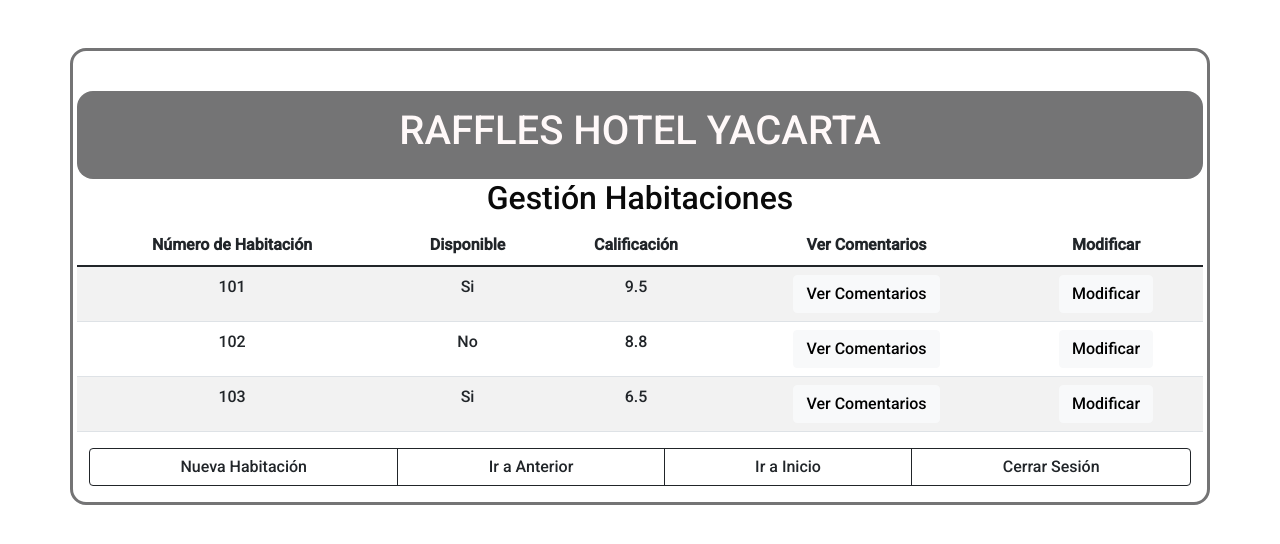
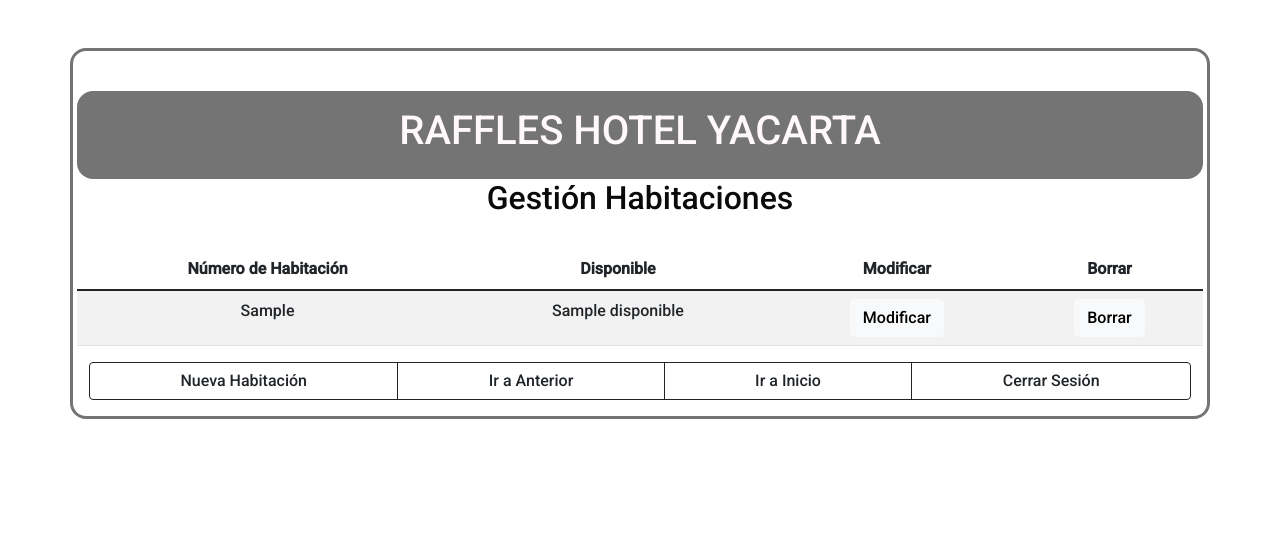
Before and after one commit to jvalu90/AppWebC_3_V2, a Flask app: template templates/0-1-1-4-gestion_habitaciones.html in a window 1280 px wide. Shown: the top 544 px of the page. Run offline with Flask 2, Linux system fonts and the light colour scheme; the template is opened without the code that fills it: most values are stand-ins (such as "Sample title", 1, 10 or a date in 2020).

Commit message:
Actualizacion final del CRUD de habitaciones

```diff
--- a/templates/0-1-1-4-gestion_habitaciones.html
+++ b/templates/0-1-1-4-gestion_habitaciones.html
@@ -7,7 +7,7 @@
     <meta name='viewport' content='width=device-width, initial-scale=1'>
     <!-- Bootstrap CSS -->
     <link href="https://cdn.jsdelivr.net/npm/bootstrap@5.1.1/dist/css/bootstrap.min.css" rel="stylesheet" integrity="sha384-F3w7mX95PdgyTmZZMECAngseQB83DfGTowi0iMjiWaeVhAn4FJkqJByhZMI3AhiU" crossorigin="anonymous">
-    <link rel='stylesheet' type='text/css' media='screen' href='../static/estilos/estilos.css'>
+    <link rel='stylesheet' type='text/css' media='screen' href=" {{ url_for('static',filename='estilos/estilos.css') }}">
     <script src='../static/scripts/scripts.js'></script>
 </head>
 <body>
@@ -21,6 +21,9 @@
       <div class="row">
         <h2 class="text-center">Gestión Habitaciones</h2>
       </div>
+      <div class="row">
+        <br>
+      </div>
 
       <div class="row">
         <table class="table table-striped text-center">
@@ -28,46 +31,35 @@
             <tr>
               <th scope="col">Número de Habitación</th>
               <th scope="col">Disponible</th>
-              <th scope="col">Calificación</th>
-              <th scope="col">Ver Comentarios</th>
+              <!--<th scope="col">Calificación</th>-->
+              <!--<th scope="col">Ver Comentarios</th>-->
               <th scope="col">Modificar</th>
+              <th scope="col">Borrar</th>
             </tr>
           </thead>
 
           <tbody>
-            <tr>
-              <td>101</td>
-              <td>Si</td>
-              <td>9.5</td>
-               <!-- <td><a class="btn btn-light" href="0-1-1-4-2-modificar_habitacion.html" role="button">Ver Comentarios</a></td>-->
-              <td><a class="btn btn-light" href="{{url_for('consulta_comentarios_habitacion_usuario_SA')}}" role="button">Ver Comentarios</a></td>
-               <!--<td><a class="btn btn-light" href="0-1-1-4-3-consulta_comentarios_habitacion_usuario.html" role="button">Modificar</a></td> -->
-              <td><a class="btn btn-light" href="{{url_for('modificar_habitacion')}}"role="button">Modificar</a></td>
-            </tr>
-
-            <tr>
-              <td>102</td>
-              <td>No</td>
-              <td>8.8</td>
-               <!-- <td><a class="btn btn-light" href="0-1-1-4-2-modificar_habitacion.html" role="button">Ver Comentarios</a></td>-->
-               <td><a class="btn btn-light" href="{{url_for('consulta_comentarios_habitacion_usuario_SA')}}" role="button">Ver Comentarios</a></td>
-               <!--<td><a class="btn btn-light" href="0-1-1-4-3-consulta_comentarios_habitacion_usuario.html" role="button">Modificar</a></td> -->
-              <td><a class="btn btn-light" href="{{url_for('modificar_habitacion')}}" role="button">Modificar</a></td>
-            </tr>
-
-            <tr>
-              <td>103</td>
-              <td>Si</td>
-              <td>6.5</td>
-               <!-- <td><a class="btn btn-light" href="0-1-1-4-2-modificar_habitacion.html" role="button">Ver Comentarios</a></td>-->
-               <td><a class="btn btn-light" href="{{url_for('consulta_comentarios_habitacion_usuario_SA')}}" role="button">Ver Comentarios</a></td>
-               <!--<td><a class="btn btn-light" href="0-1-1-4-3-consulta_comentarios_habitacion_usuario.html" role="button">Modificar</a></td> -->
-              <td><a class="btn btn-light" href="{{url_for('modificar_habitacion')}}"role="button">Modificar</a></td>
-            </tr>
-
+            <!--<tr>-->
+              <!--<td>101</td>-->
+              <!--<td>Si</td>-->
+              <!--<td>9.5</td>-->
+              <!-- <td><a class="btn btn-light" href="0-1-2-3-3-consulta_comentarios_habitacion_usuario.html" role="button">Ver Comentarios</a></td> -->
+              <!--<td><a class="btn btn-light" href="{{url_for('consulta_comentarios_habitacion_usuario_admin')}}" role="button">Ver Comentarios</a></td>-->
+              <!-- <td><a class="btn btn-light" href="0-1-2-3-2-modificar_habitacion.html" role="button">Modificar</a></td> -->
+              <!--<td><a class="btn btn-light" href="{{url_for('modificar_habitacion_admin')}}" role="button">Modificar</a></td>-->
+            <!--</tr>-->
+            {% if lista %}
+              {% for item in lista %}
+                <tr>
+                  <td>{{ item.codigo_habitacion }}</td>
+                  <td>{{ item.disponible }}</td>
+                  <td><a class="btn btn-light" href="{{url_for('modificar_habitacion',id_habitacion=item.id_habitacion,rol='SA')}}" role="button">Modificar</a></td>
+                  <td><a class="btn btn-light" href="{{url_for('eliminar_habitacion',id_habitacion=item.id_habitacion,rol='SA')}}" role="button">Borrar</a></td>
+                </tr>
+              {% endfor %}
+            {% endif %}
           </tbody>
         </table>
-
       </div>
       <div class="row">
         <div class="btn-group" role="group" aria-label="Basic example">
--- a/templates/0-1-2-3-2-modificar_habitacion.html
+++ b/templates/0-1-2-3-2-modificar_habitacion.html
@@ -16,6 +16,7 @@
         <div class="row">
           <br>
           {{ form.id_habitacion() }}
+          {{ form.rol() }}
         </div>
         <div class="row" id = "encabezado">
           <h1 class="text-center">RAFFLES HOTEL YACARTA</h1>
--- a/templates/0-1-2-3-gestion_habitaciones.html
+++ b/templates/0-1-2-3-gestion_habitaciones.html
@@ -53,8 +53,8 @@
                 <tr>
                   <td>{{ item.codigo_habitacion }}</td>
                   <td>{{ item.disponible }}</td>
-                  <td><a class="btn btn-light" href="{{url_for('modificar_eliminar_habitacion_admon',id_habitacion=item.id_habitacion,accion='modificar')}}" role="button">Modificar</a></td>
-                  <td><a class="btn btn-light" href="{{url_for('modificar_eliminar_habitacion_admon',id_habitacion=item.id_habitacion,accion='eliminar')}}" role="button">Borrar</a></td>
+                  <td><a class="btn btn-light" href="{{url_for('modificar_habitacion',id_habitacion=item.id_habitacion,rol='A')}}" role="button">Modificar</a></td>
+                  <td><a class="btn btn-light" href="{{url_for('eliminar_habitacion',id_habitacion=item.id_habitacion,rol='A')}}" role="button">Borrar</a></td>
                 </tr>
               {% endfor %}
             {% endif %}
```
Also changed, not shown: templates/0-1-1-4-1-nueva_habitacion.html (+8 -7 lines), templates/0-1-1-4-2-modificar_habitacion.html (+26 -34 lines).
